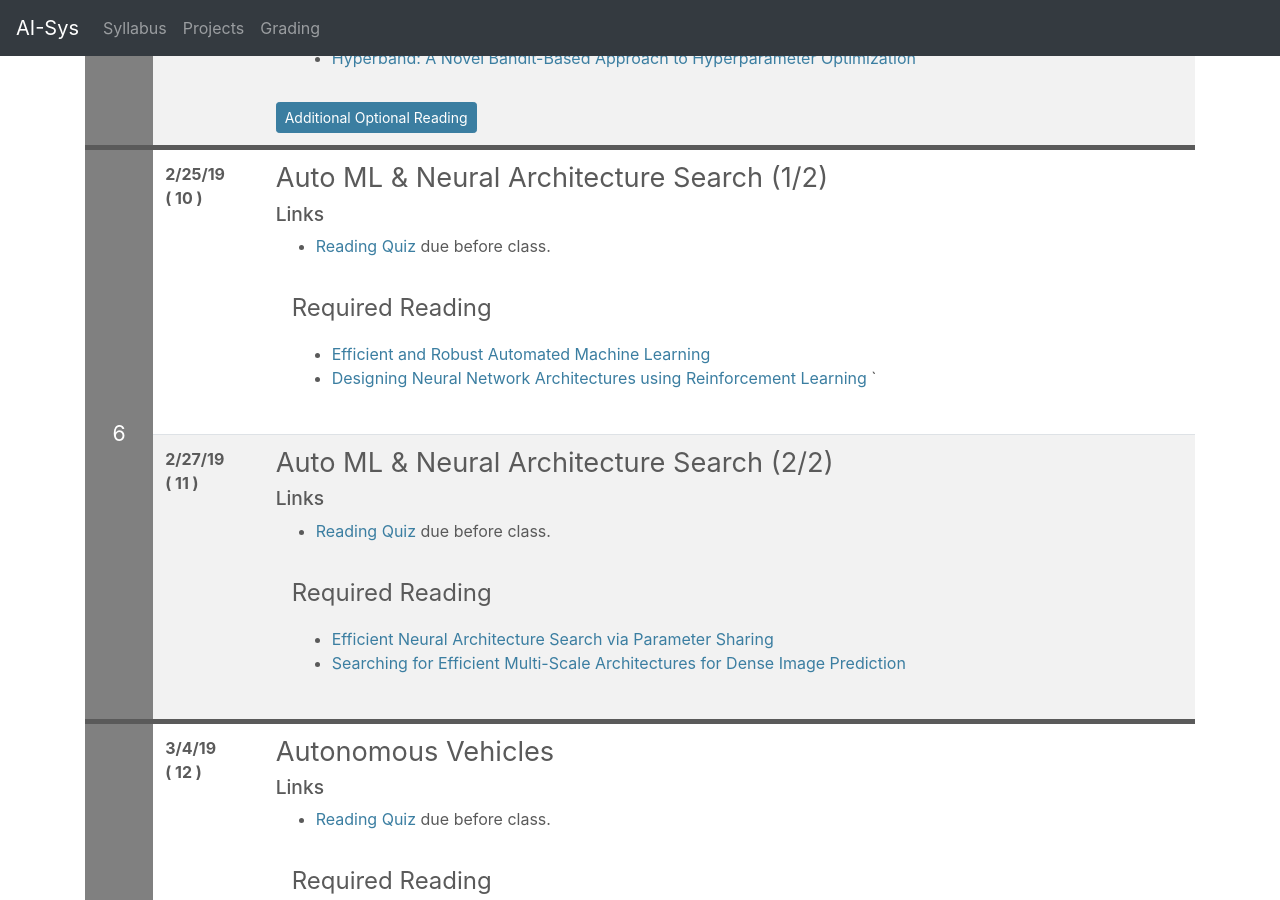
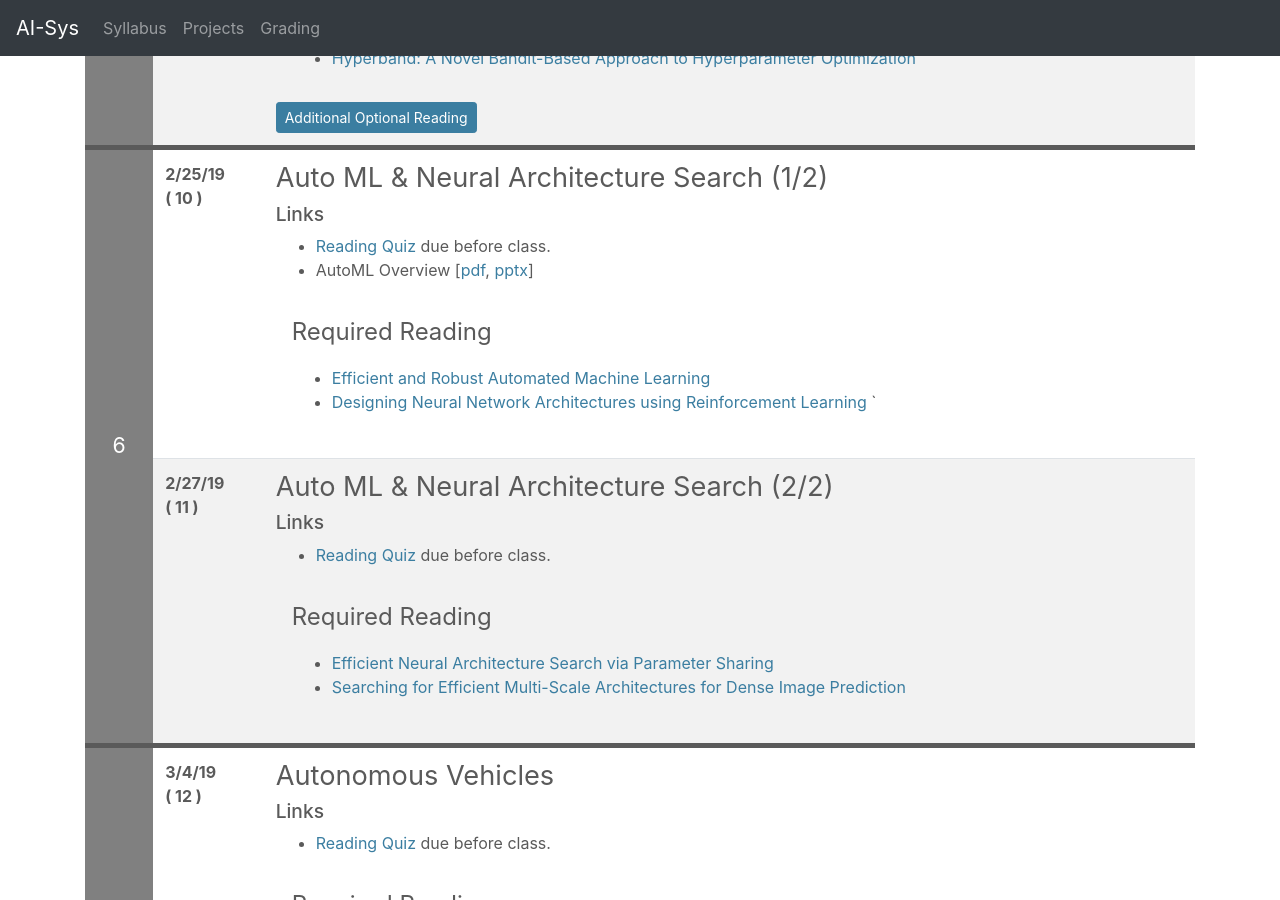
Before and after one commit to ucbrise/cs294-ai-sys-sp19, a Jekyll site: the page built from index.md, in a window 1280 px wide and 900 px high, scrolled down 4129 px. Built offline with Jekyll 4.4.1, drawn with Linux system fonts in a browser that asks for light colours; nearby versions of some CDN libraries; our own code applies the rules of GitHub Pages for plain Markdown files.

Commit message:
adding lecture link

```diff
--- a/index.md
+++ b/index.md
@@ -405,7 +405,7 @@ If you find some of the reading confusing and want a more gentle introduction, t
 
 ### Links
 * [Reading Quiz](https://goo.gl/forms/Twa0EQ9rJKIZ0eaj1) due before class.
-
+* AutoML Overview [[pdf](assets/lectures/lec10/automl.pdf), [pptx](assets/lectures/lec10/automl.pptx)]
 
 <div class="summary" markdown="1"> </div>
 <div class="reading">
```
